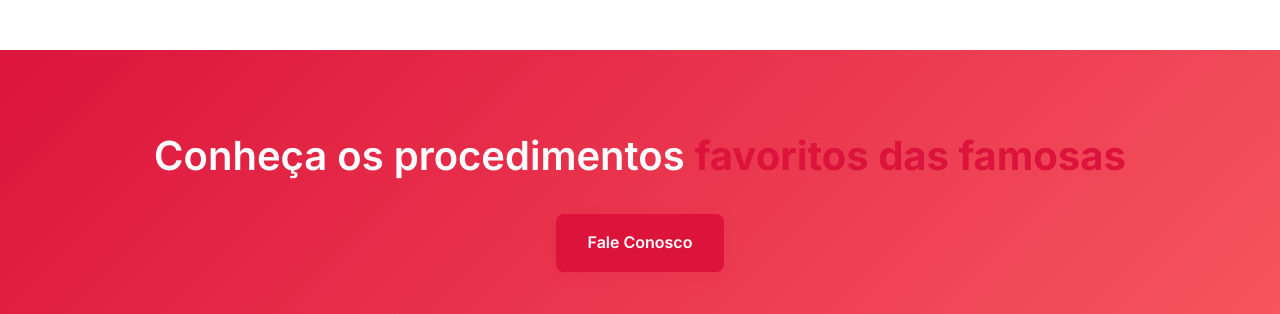
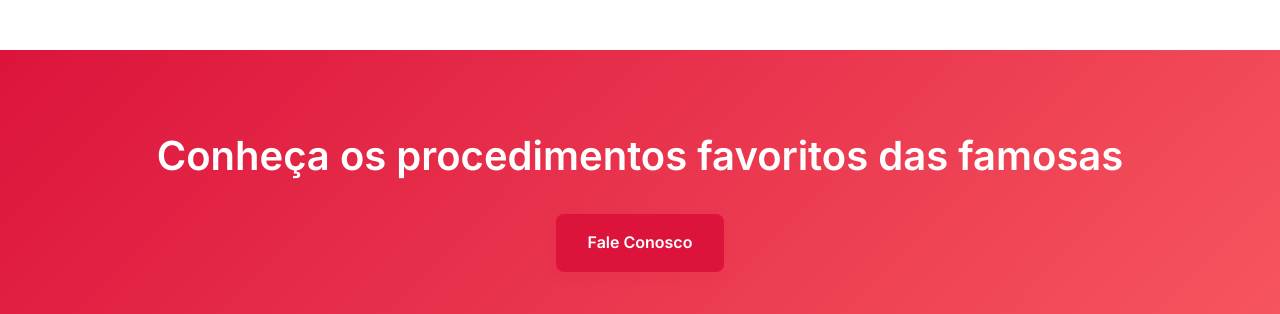
Before and after one commit to LucasAlbuquerquesousa/Bangu, a plain HTML site: page index.html in a window 1280 px wide. Shown: the part 1420-1734 px from the top of the page. Drawn offline with Linux system fonts and the light colour scheme.

Commit message:
Add files via upload

```diff
--- a/index.html
+++ b/index.html
@@ -94,7 +94,7 @@
     <section id="servicos" class="services">
         <div class="container">
             <div class="section-header">
-                <h2>Conheça os procedimentos <strong>favoritos das famosas</strong></h2>
+                <h2>Conheça os procedimentos favoritos das famosas</h2>
                 <a href="https://wa.me/+5521992293751?text=Olá, gostaria de saber mais sobre os serviços!" class="btn btn-primary">Fale Conosco</a>
             </div>
             <div class="services-grid">
```
